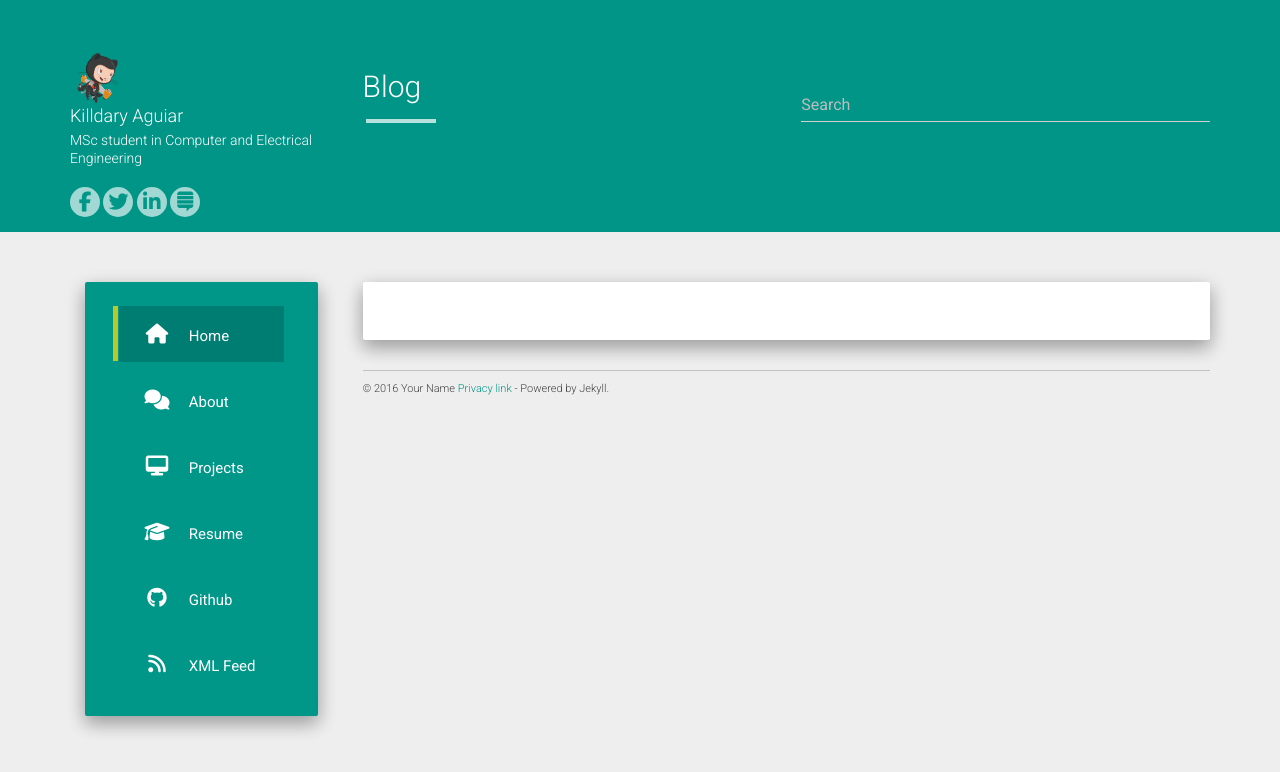
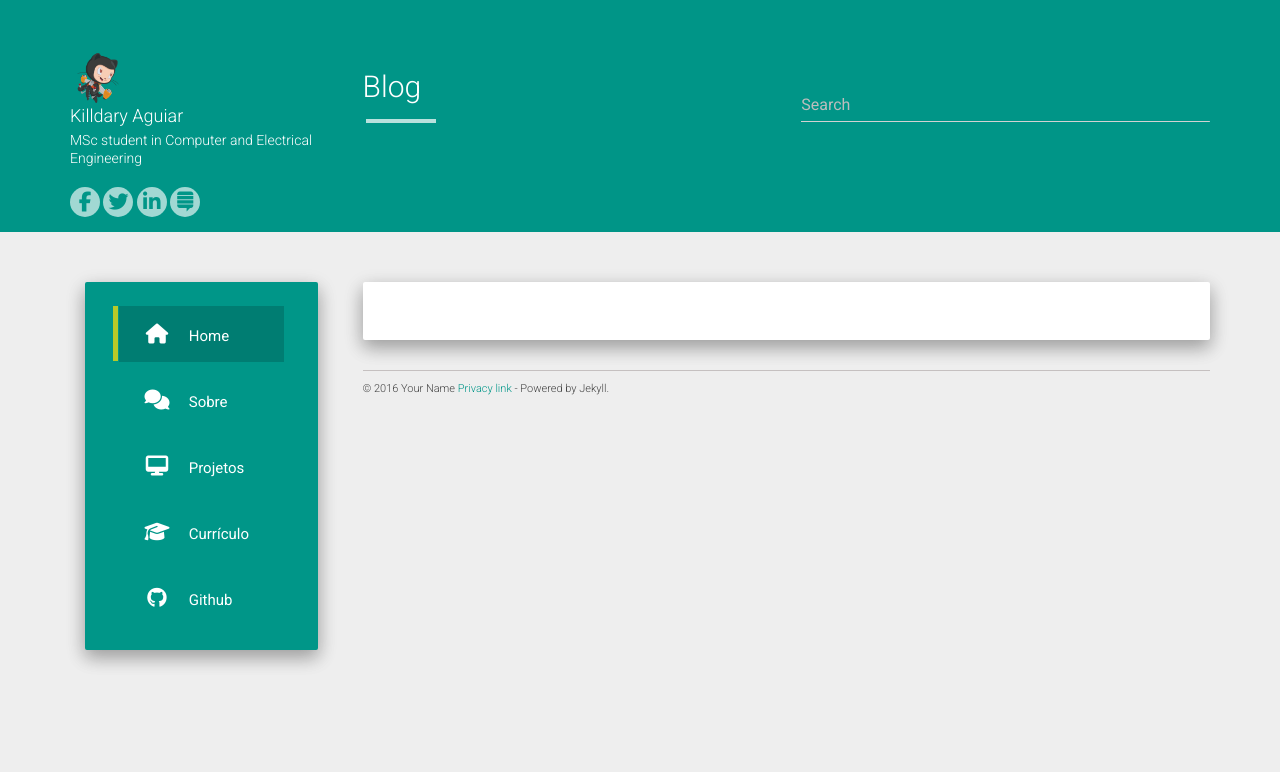
Before and after one commit to killdary/killdary.github.io, a Jekyll site: the page built from index.md, in a window 1280 px wide. Shown: the top 772 px of the page. Built offline with Jekyll 4.4.1, drawn with Linux system fonts in a browser that asks for light colours; nearby versions of some CDN libraries; the list of posts is cut into pages by our own code.

Commit message:
atualização de dados Menu

```diff
--- a/_data/urls.json
+++ b/_data/urls.json
@@ -6,29 +6,23 @@
     "layout": "post"
   },
   {
-    "text": "About",
+    "text": "Sobre",
     "url": "/about/",
     "icon": "fa-comments"
   },
   {
-    "text": "Projects",
+    "text": "Projetos",
     "url": "/projects",
     "icon": "fa-desktop"
   },
   {
-    "text": "Resume",
-    "url": "/#",
+    "text": "Currículo",
+    "url": "/about/",
     "icon": "fa-graduation-cap",
   },
   {
     "text": "Github",
-    "url": "/#",
+    "url": "github.com/killdary",
     "icon": "fa-github"
-  },
-  {
-    "text": "XML Feed",
-    "url": "/feed.xml",
-    "icon": "fa-feed",
-    "target": _blank
   }
 ]
```
